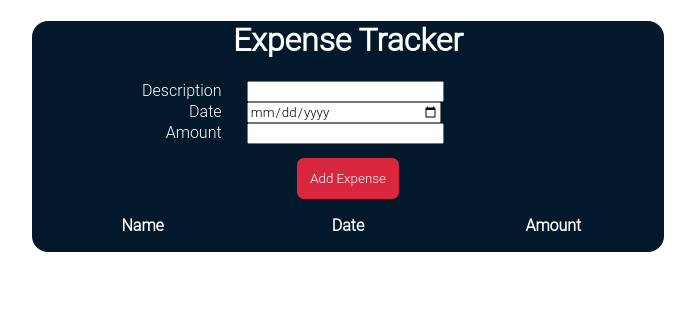
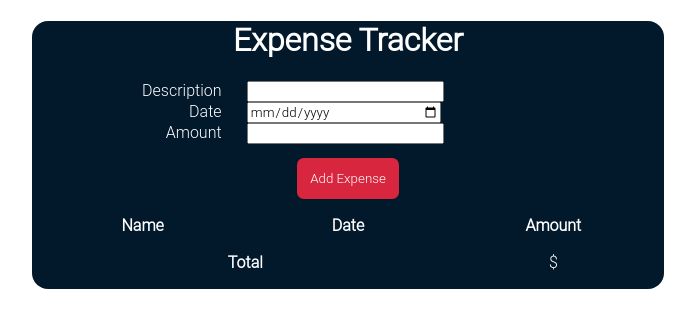
Before and after one commit to johnvinh/Expense-Tracker, a React (Create React App) app: page / in a window 1280 px wide. Shown: the top 328 px of the page, without its empty margins (292-987 px from the left). Built offline with nearby package versions, Linux system fonts and the light colour scheme.

Commit message:
table now shows the sum of all expenses

```diff
--- a/src/Expenses.tsx
+++ b/src/Expenses.tsx
@@ -34,6 +34,22 @@ function Expenses(props: Props)
                                 );
                         })}
                         </tbody>
+                        <tfoot>
+                        <tr>
+                                <th colSpan={2}>
+                                        Total
+                                </th>
+                                <td>
+                                        ${props.expenses.length > 0 && props.expenses.reduce((previousValue: Expense, currentValue: Expense): Expense =>
+                                        {
+                                                return {
+                                                        ...previousValue,
+                                                        amount: previousValue.amount! + currentValue.amount!
+                                                };
+                                        }).amount}
+                                </td>
+                        </tr>
+                        </tfoot>
                 </table>
         );
 }
```
